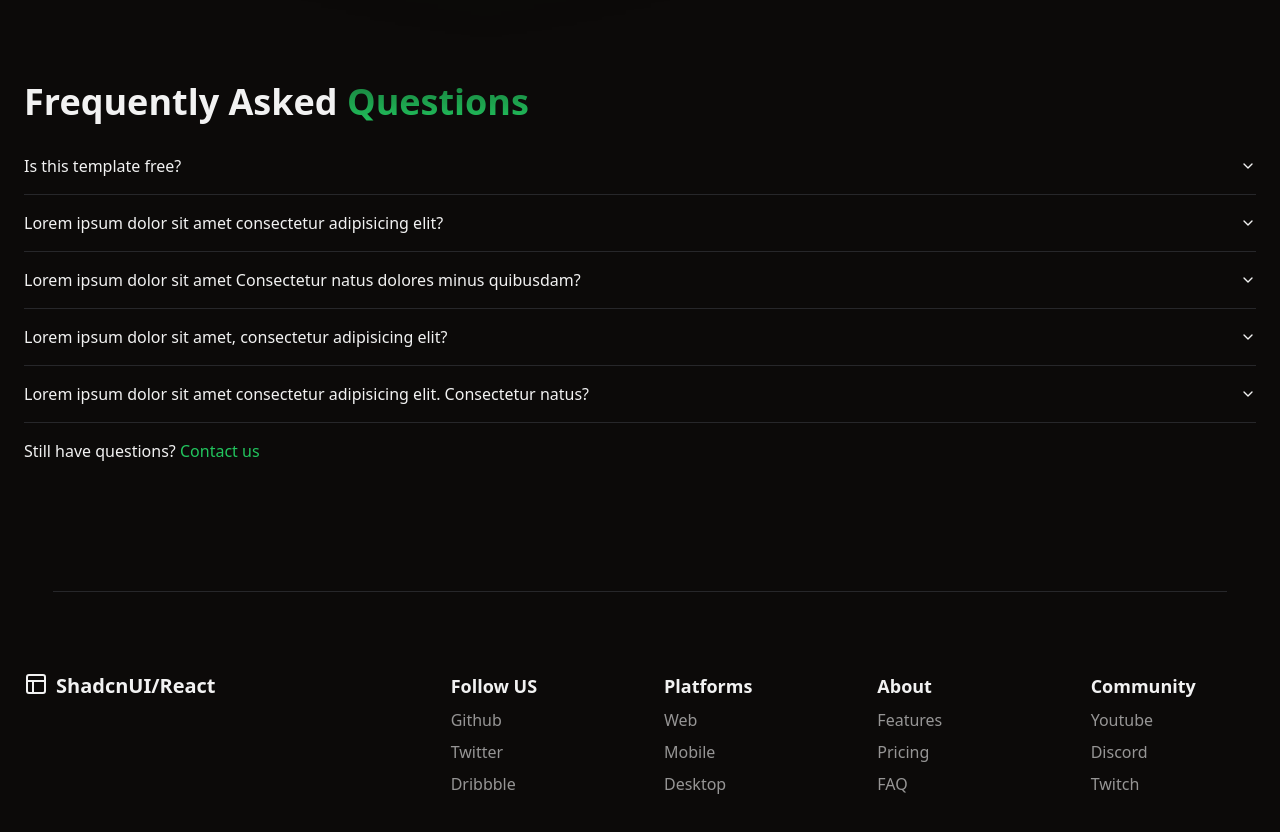
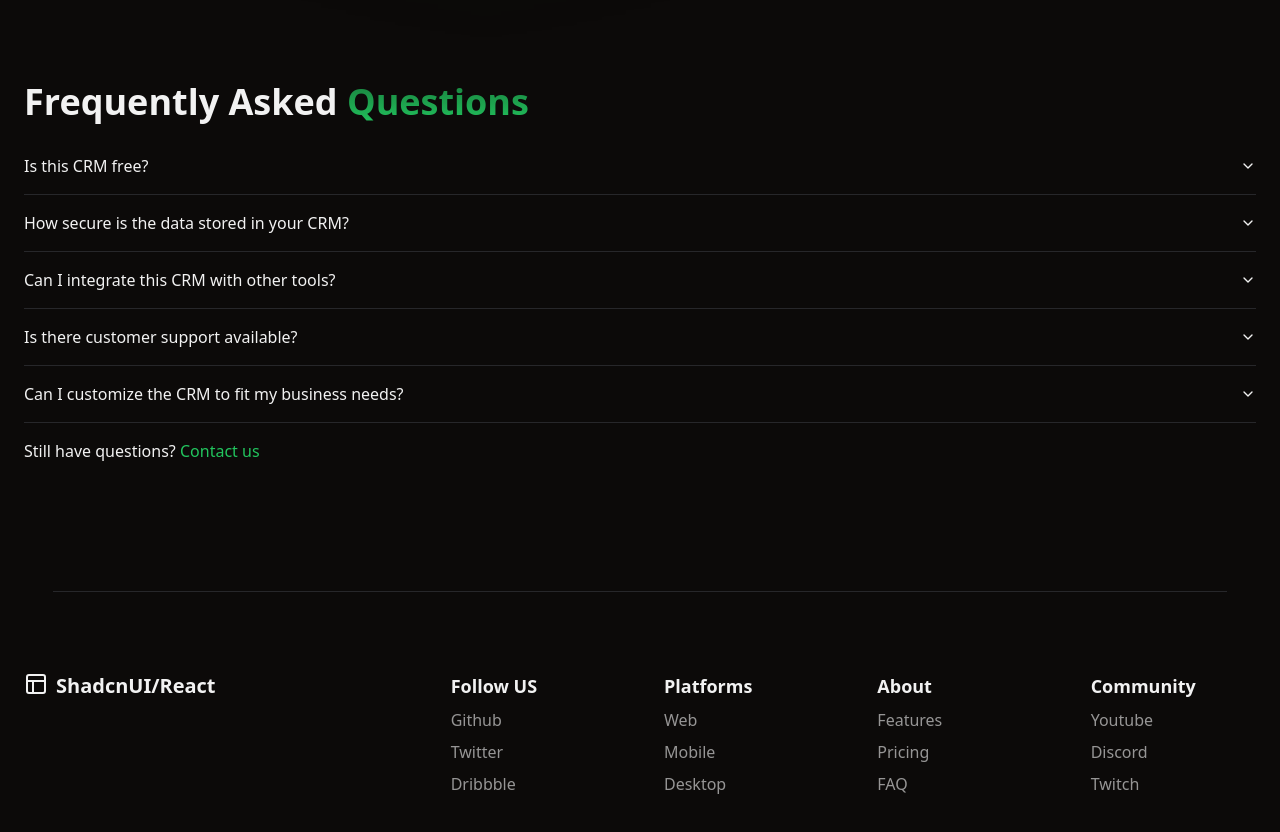
Before and after one commit to Jpgomesf/shadcn-landing-page, a React (Vite) app: page / in a window 1280 px wide. Shown: the part 7600-8432 px from the top of the page. Built offline with nearby package versions, Linux system fonts and the light colour scheme.

Commit message:
:speech_balloon: Update FAQ texts.

```diff
--- a/src/components/FAQ.tsx
+++ b/src/components/FAQ.tsx
@@ -13,35 +13,30 @@ interface FAQProps {
 
 const FAQList: FAQProps[] = [
   {
-    question: "Is this template free?",
-    answer: "Yes. It is a free ChadcnUI template.",
-    value: "item-1",
+    "question": "Is this CRM free?",
+    "answer": "Yes, our basic CRM template is free to use. However, advanced features may require a subscription.",
+    "value": "item-1"
   },
   {
-    question: "Lorem ipsum dolor sit amet consectetur adipisicing elit?",
-    answer:
-      "Lorem ipsum dolor sit amet, consectetur adipisicing elit. Sint labore quidem quam? Consectetur sapiente iste rerum reiciendis animi nihil nostrum sit quo, modi quod.",
-    value: "item-2",
+    "question": "How secure is the data stored in your CRM?",
+    "answer": "We prioritize data security with end-to-end encryption and regular security audits to ensure your data is protected.",
+    "value": "item-2"
   },
   {
-    question:
-      "Lorem ipsum dolor sit amet  Consectetur natus dolores minus quibusdam?",
-    answer:
-      "Lorem ipsum dolor sit amet consectetur, adipisicing elit. Labore qui nostrum reiciendis veritatis necessitatibus maxime quis ipsa vitae cumque quo?",
-    value: "item-3",
+    "question": "Can I integrate this CRM with other tools?",
+    "answer": "Absolutely! Our CRM supports integrations with popular tools like Slack, Zapier, and Google Workspace.",
+    "value": "item-3"
   },
   {
-    question: "Lorem ipsum dolor sit amet, consectetur adipisicing elit?",
-    answer: "Lorem ipsum dolor sit amet consectetur, adipisicing elit.",
-    value: "item-4",
+    "question": "Is there customer support available?",
+    "answer": "Yes, we offer 24/7 customer support via chat, email, and phone to assist you with any issues or questions.",
+    "value": "item-4"
   },
   {
-    question:
-      "Lorem ipsum dolor sit amet consectetur adipisicing elit. Consectetur natus?",
-    answer:
-      "Lorem ipsum dolor sit amet, consectetur adipisicing elit. Sint labore quidem quam? Consectetur sapiente iste rerum reiciendis animi nihil nostrum sit quo, modi quod.",
-    value: "item-5",
-  },
+    "question": "Can I customize the CRM to fit my business needs?",
+    "answer": "Yes, our CRM is highly customizable to meet the specific requirements of your business.",
+    "value": "item-5"
+  }
 ];
 
 export const FAQ = () => {
```
